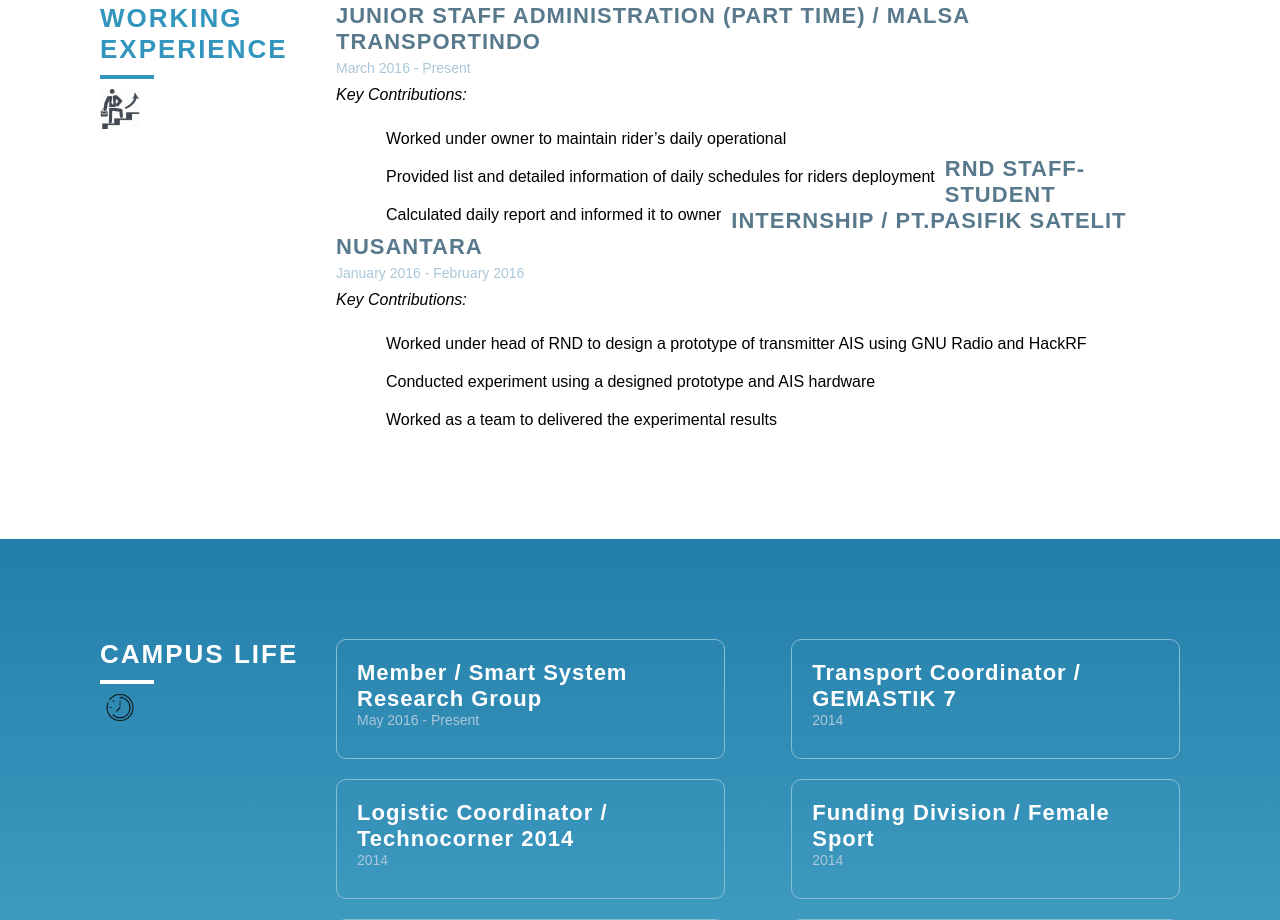
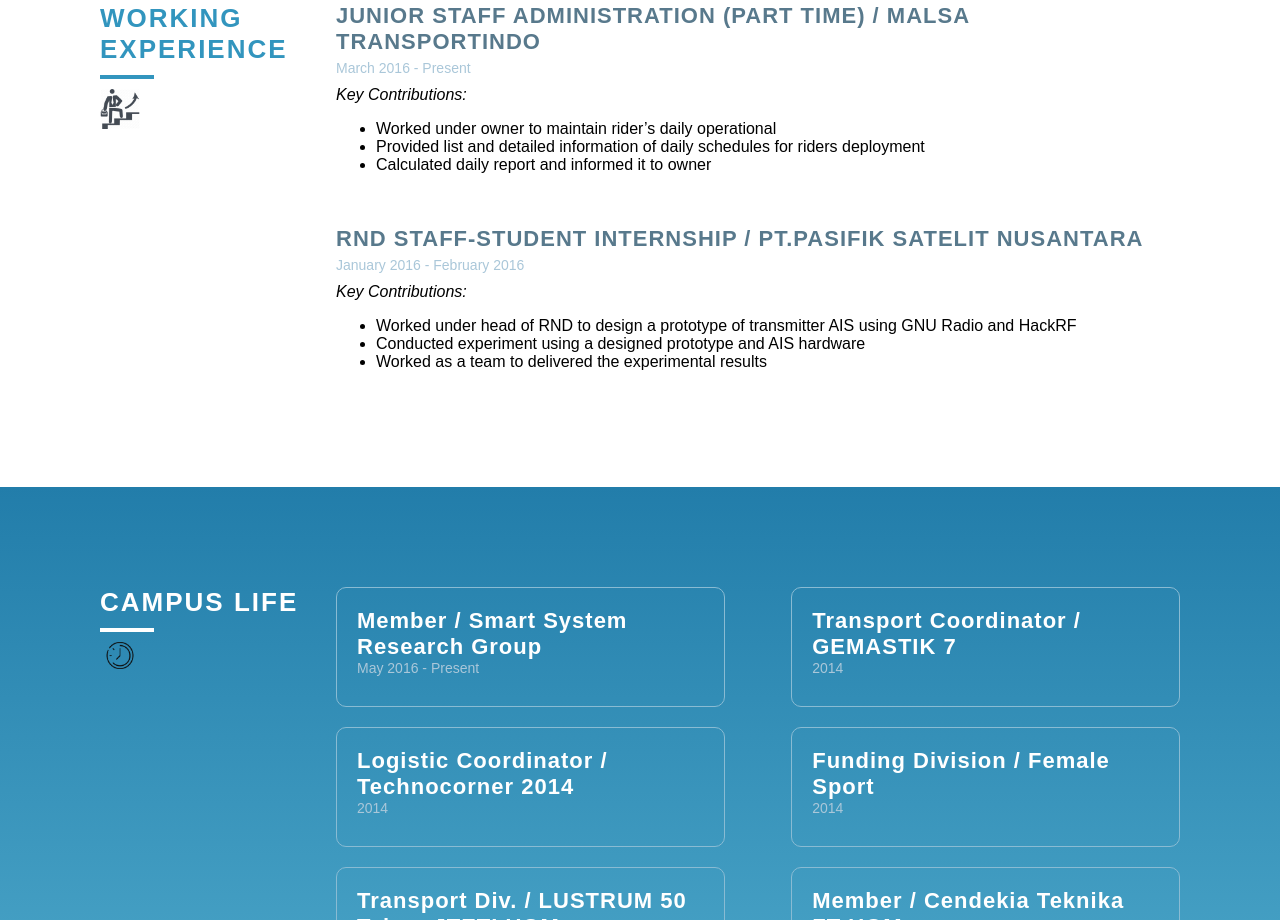
Before and after one commit to fwbagusf/fwbagusf.github.io, a plain HTML site: page index.html in a window 1280 px wide. Shown: the part 1560-2480 px from the top of the page. Drawn offline with Linux system fonts and the light colour scheme.

Commit message:
Update style.css

```diff
--- a/style.css
+++ b/style.css
@@ -51,13 +51,13 @@ a:hover#menu-icon {
 
 }
 
-ul {
+ul #navi {
 
 	list-style: none;
 
 }
 
-li {
+.navi li {
 
 	display: inline-block;
 	float: left;
```
